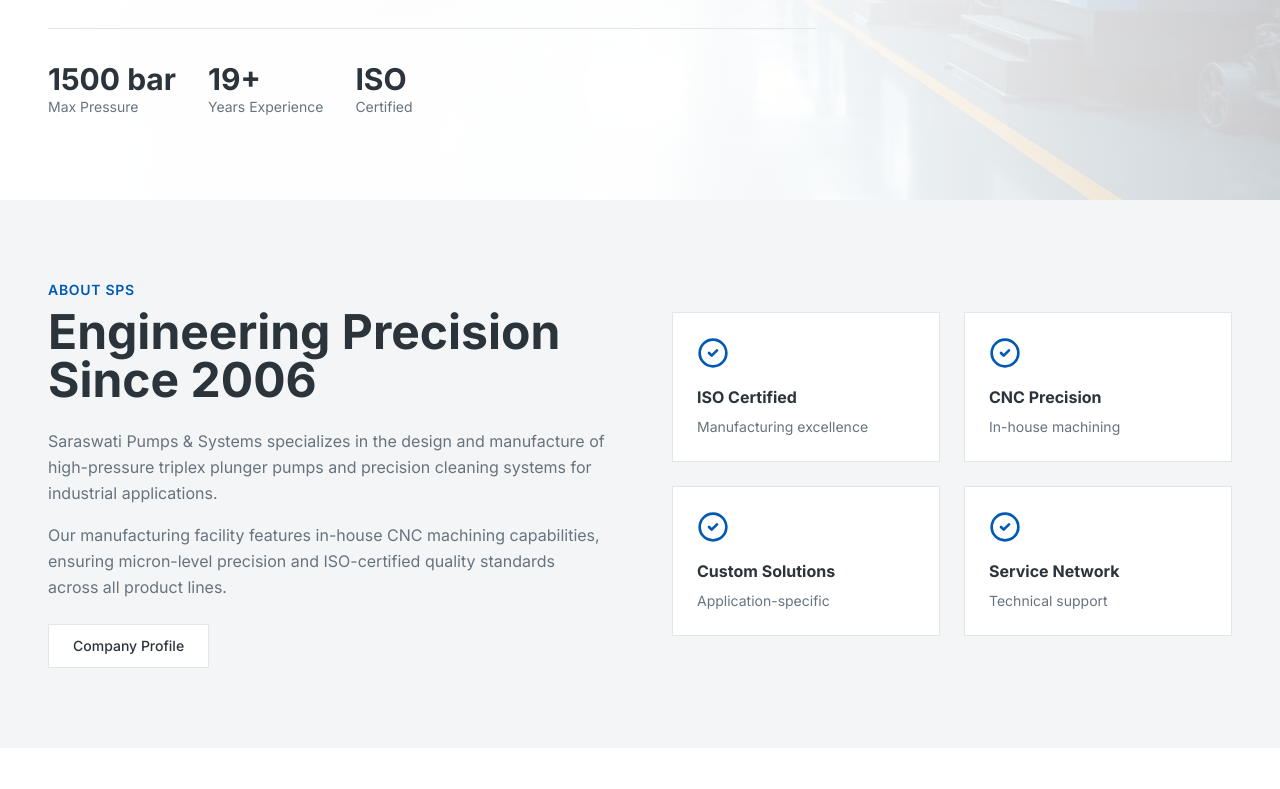
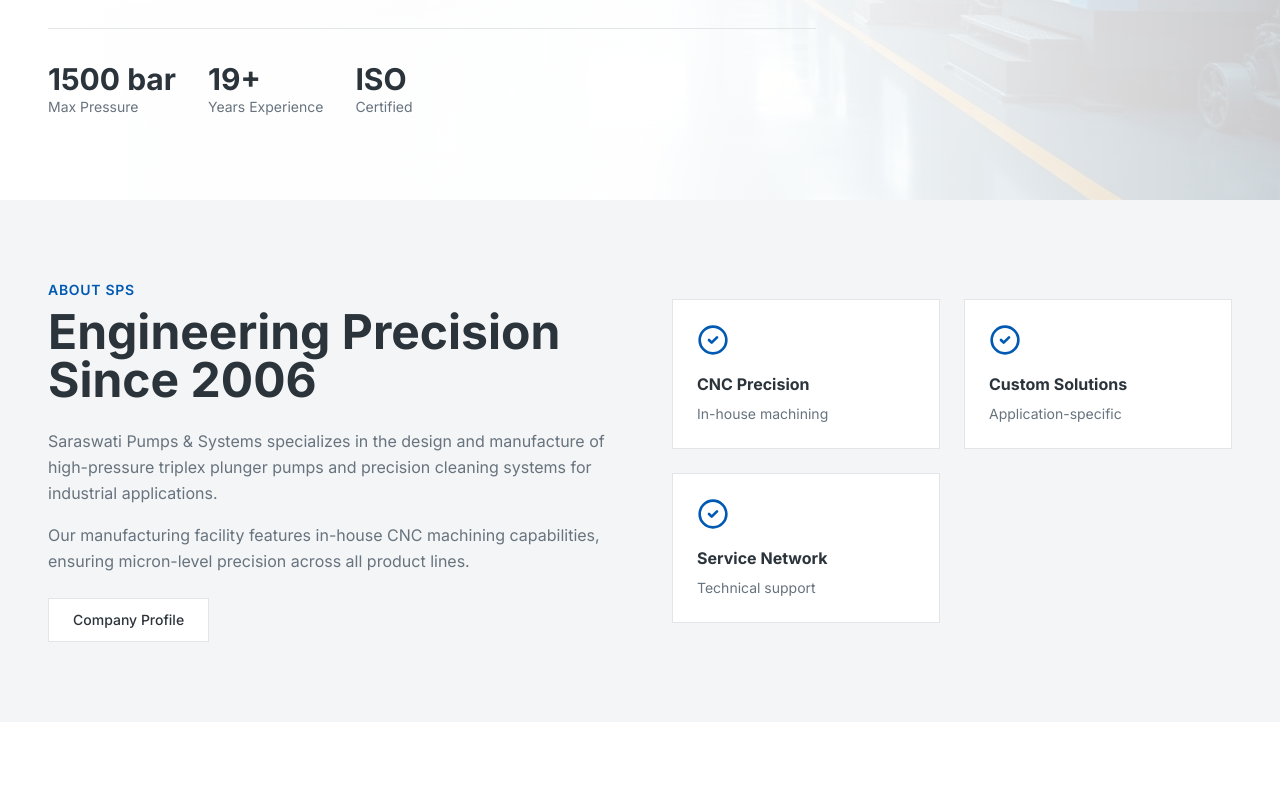
Before and after one commit to aryankushwaha28/sps-precision-pulse-cc33768c, a React (Vite) app: page / in a window 1280 px wide. Shown: the part 480-1269 px from the top of the page. Built offline with nearby package versions, Linux system fonts and the light colour scheme; the HTML template or start-up script is replaced by a standard one.

Commit message:
Remove quality descriptions

```diff
--- a/src/components/home/AboutSection.tsx
+++ b/src/components/home/AboutSection.tsx
@@ -25,7 +25,7 @@ const AboutSection = () => {
               </p>
               <p>
                 Our manufacturing facility features in-house CNC machining capabilities, ensuring
-                micron-level precision and ISO-certified quality standards across all product lines.
+                micron-level precision across all product lines.
               </p>
             </div>
 
@@ -36,11 +36,6 @@ const AboutSection = () => {
 
           {/* Right: Technical Specs */}
           <div className="grid grid-cols-2 gap-6">
-            <div className="bg-card p-6 border border-border">
-              <CheckCircle2 className="h-8 w-8 text-primary mb-4" />
-              <h3 className="font-bold text-foreground mb-2">ISO Certified</h3>
-              <p className="text-sm text-muted-foreground">Manufacturing excellence</p>
-            </div>
             <div className="bg-card p-6 border border-border">
               <CheckCircle2 className="h-8 w-8 text-primary mb-4" />
               <h3 className="font-bold text-foreground mb-2">CNC Precision</h3>
```
